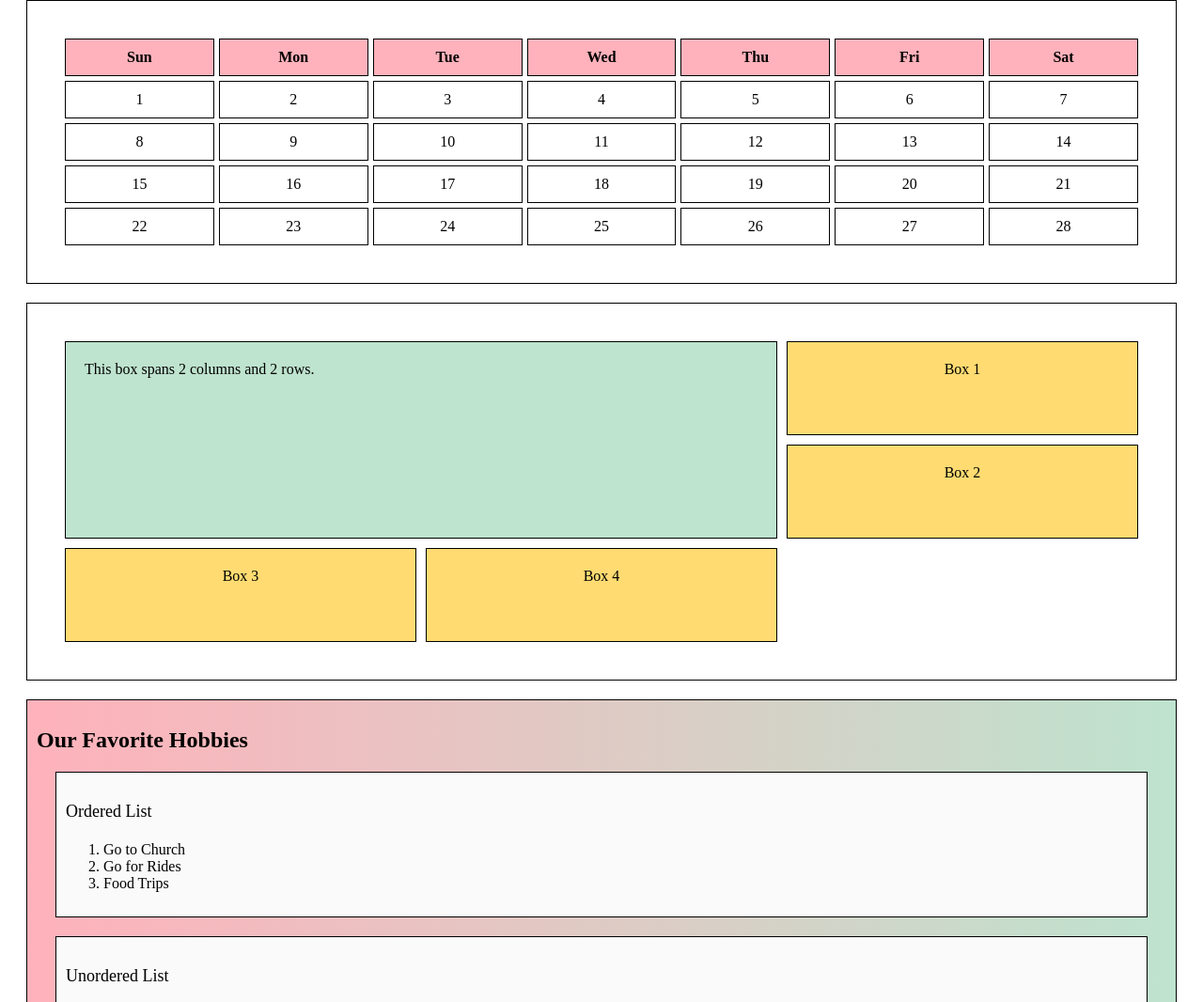
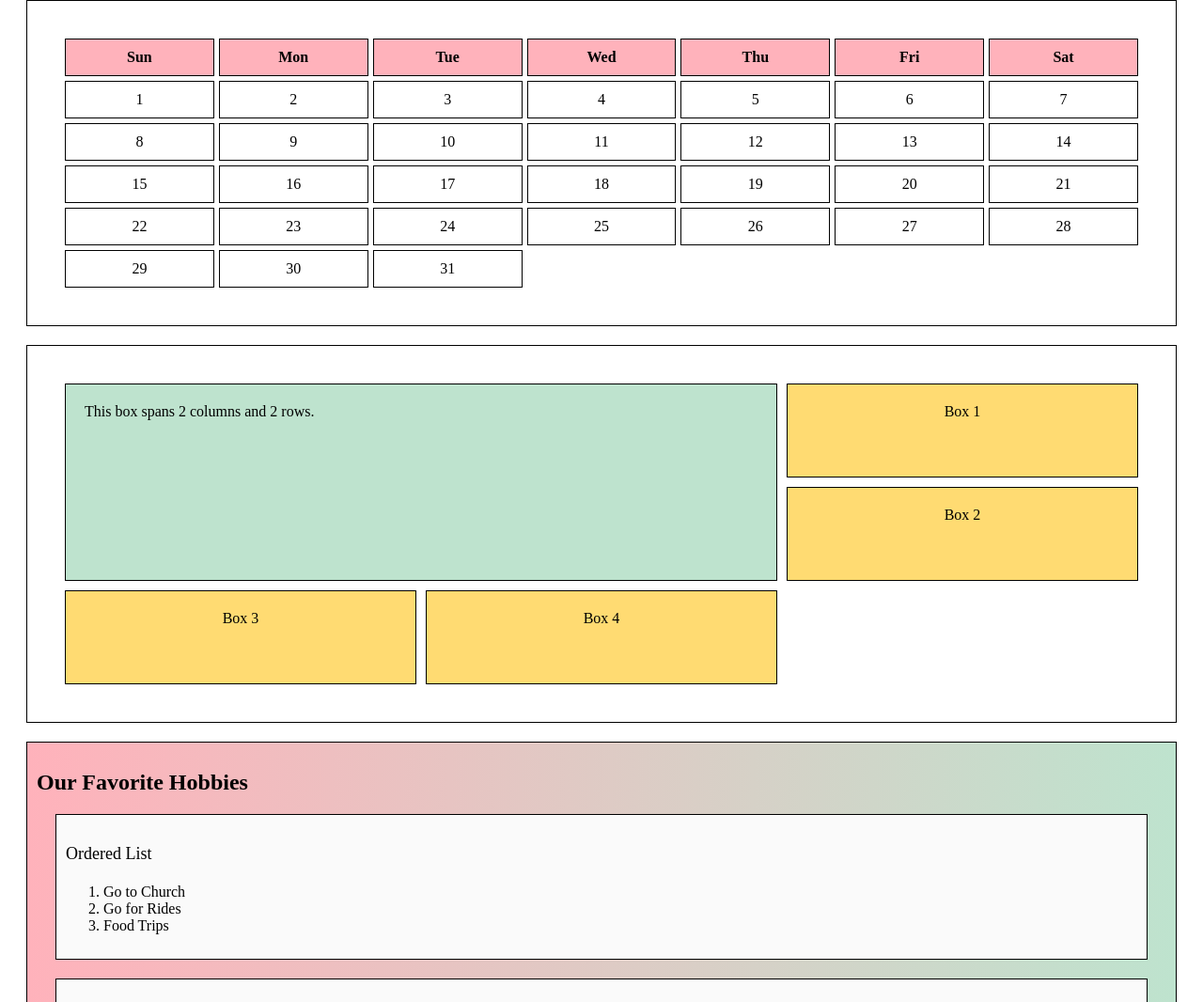
Before and after one commit to airapagalebarle17-alt/APAGAL, a plain HTML site: page ACTIVITY 4 CSS LAYOUT TECHNIQUES/ACTIVITY 4.html in a window 1280 px wide. Shown: the part 4716-5782 px from the top of the page at 94% size. Drawn offline with Linux system fonts and the light colour scheme.

Commit message:
ACTIVITY 4

```diff
--- a/ACTIVITY 4 CSS LAYOUT TECHNIQUES/ACTIVITY 4.html
+++ b/ACTIVITY 4 CSS LAYOUT TECHNIQUES/ACTIVITY 4.html
@@ -506,6 +506,10 @@
                 <div>27</div>
                 <div>28</div>
 
+                <div>29</div>
+                <div>30</div>
+                <div>31</div>
+
             </div>
 
         </section>
```
